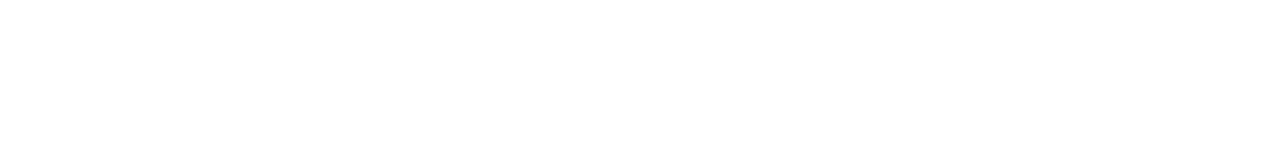
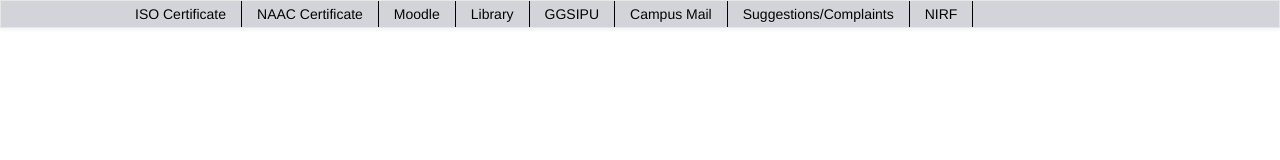
Before and after one commit to sahilkhurana19/msit.in, a plain HTML site: page index.html in a window 1280 px wide. Drawn offline with nearby package versions, Linux system fonts and the light colour scheme.

Commit message:
Top Nav added

```diff
--- a/css/index.css
+++ b/css/index.css
@@ -2,3 +2,32 @@ body {
 	overflow-y: scroll;
 	overflow-x: hidden !important;
 }
+
+.navbar, .navbar-default {
+	min-height: 0;
+	border-radius: 0;
+	color: black;
+	font-size: 1em;
+}
+
+
+#primarynav {
+	text-align: left;
+	background: rgb(210, 212, 218);
+}
+
+#primaryNavElts > li > a{
+	border-right: 1px solid #000;
+	padding-top: 3px;
+	padding-bottom: 3px;
+	color: black
+}
+
+#uppernav {
+	background: #00796B
+}
+
+#primarynavbutton {
+	float: left;
+	left: 1em;
+}
--- a/index.html
+++ b/index.html
@@ -2,8 +2,55 @@
 <html>
 <head>
 	<title>Maharaja Surajmal Institute of Technology</title>
+	<meta charset="utf-8">
+    <meta http-equiv="X-UA-Compatible" content="IE=edge">
+    <meta name="viewport" content="width=device-width, initial-scale=1">
+
+	<!-- Latest compiled and minified CSS -->
+	<link rel="stylesheet" href="https://maxcdn.bootstrapcdn.com/bootstrap/3.3.7/css/bootstrap.min.css" integrity="sha384-BVYiiSIFeK1dGmJRAkycuHAHRg32OmUcww7on3RYdg4Va+PmSTsz/K68vbdEjh4u" crossorigin="anonymous">
+
+	<!-- Optional theme -->
+	<link rel="stylesheet" href="https://maxcdn.bootstrapcdn.com/bootstrap/3.3.7/css/bootstrap-theme.min.css" integrity="
+	sha384-rHyoN1iRsVXV4nD0JutlnGaslCJuC7uwjduW9SVrLvRYooPp2bWYgmgJQIXwl/Sp" crossorigin="anonymous">
+
+	<link rel="stylesheet" type="text/css" href="css/index.css"/>
+
+
 </head>
 <body>
+	<nav class="navbar navbar-default">
+		<div class="conainer-fluid">
+			<div id="uppernav">
+			<div class="navbar-header">
+				<button type="button" class="navbar-toggle collapsed" data-toggle="collapse" data-target="#primarynav" aria-expanded="false" id="primarynavbutton">
+					<span class="sr-only">Toggle Navigation of Primary Nav</span>
+					<span class="icon-bar"></span>
+					<span class="icon-bar"></span>
+					<span class="icon-bar"></span>
+				</button>
+			</div>
+			<div class="collapse navbar-collapse" id="primarynav">
+				<div class="col-md-1"></div>
+				<ul class="nav navbar-nav col-md-9" id="primaryNavElts">
+					<li><a href="#">ISO Certificate</a></li>
+					<li><a href="#">NAAC Certificate</a></li>
+					<li><a href="#">Moodle</a></li>
+					<li><a href="#">Library</a></li>
+					<li><a href="#">GGSIPU</a></li>
+					<li><a href="#">Campus Mail</a></li>
+					<li><a href="#">Suggestions/Complaints</a></li>
+					<li><a href="#">NIRF</a></li>
+				</ul>
+			</div>
+			</div>
+		</div>
+	</nav>
 
+
+
+	<script src="https://code.jquery.com/jquery-3.1.1.js" integrity="sha256-16cdPddA6VdVInumRGo6IbivbERE8p7CQR3HzTBuELA=" crossorigin="anonymous"></script>
+
+	<!-- Latest compiled and minified JavaScript -->
+	<script src="https://maxcdn.bootstrapcdn.com/bootstrap/3.3.7/js/bootstrap.min.js" integrity="sha384-Tc5IQib027qvyjSMfHjOMaLkfuWVxZxUPnCJA7l2mCWNIpG9mGCD8wGNIcPD7Txa" crossorigin="anonymous"></script>
 </body>
 </html>
```
